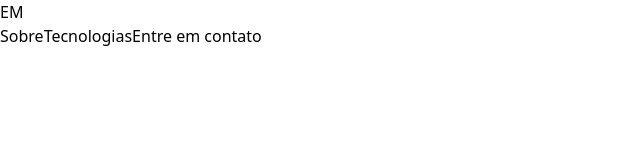
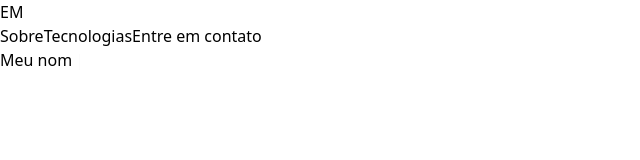
Before and after one commit to EnricoMustafa/Portfolio, a React (Vite) app: page / in a window 1280 px wide. Shown: the top 160 px of the page, without its empty margins (0-640 px from the left). Built offline with nearby package versions, Linux system fonts and the light colour scheme.

Commit message:
efeito maquina de escrever

```diff
--- a/package.json
+++ b/package.json
@@ -11,7 +11,8 @@
   },
   "dependencies": {
     "react": "^19.0.0",
-    "react-dom": "^19.0.0"
+    "react-dom": "^19.0.0",
+    "react-simple-typewriter": "^5.0.1"
   },
   "devDependencies": {
     "@eslint/js": "^9.21.0",
--- a/src/App.jsx
+++ b/src/App.jsx
@@ -1,7 +1,13 @@
-import { Fragment, useState } from "react";
+import {Fragment, React} from "react";
+import { useTypewriter, Cursor } from 'react-simple-typewriter'
 
 export default function App() {
-
+  const [text] = useTypewriter({
+    words: ['Seja Bem-vindo!', 'Meu nome é Enrico Mustafa', 'Esse é o meu portifolio'],
+    loop: true,
+    typeSpeed: 120,
+    deleteSpeed: 80,
+  });
   return (
     <Fragment>
 
@@ -15,6 +21,16 @@ export default function App() {
         </nav>
       </header>
 
+      <div className="flex justify-center mt-40">
+      <h1 className="m-12">
+        <span className="font-serif text-5xl">
+          {text}
+        </span>
+        <span className="text-5xl">
+        <Cursor cursorStyle='|'/>
+        </span>
+      </h1>
+      </div>
     </Fragment>
   )
 };
```
Also changed, not shown: 1 other file (tests, documents, lock files or other folders).
